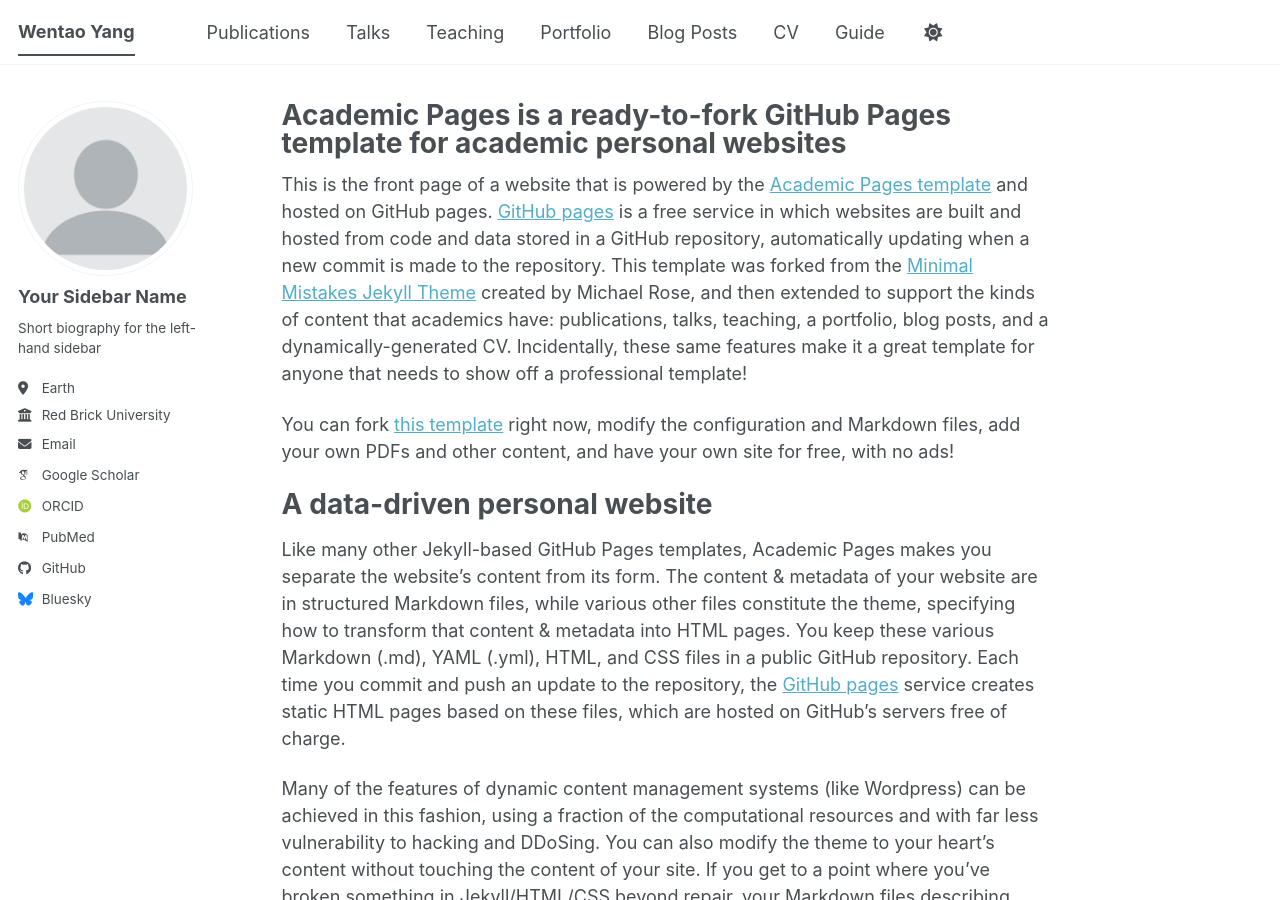
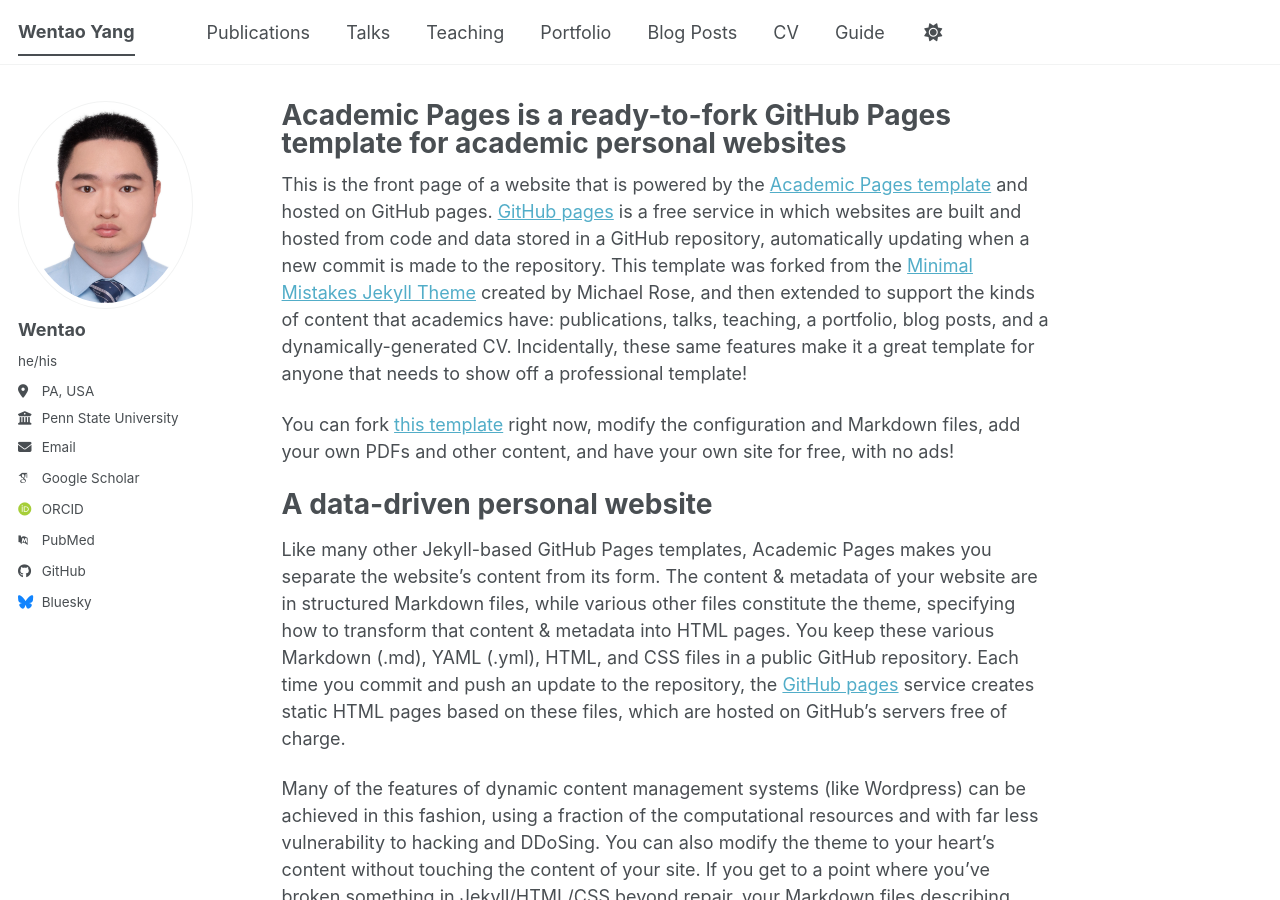
Before and after one commit to liliyawanttosleep/liliyawanttosleep.github.io, a Jekyll site: the page built from _pages/about.md, in a window 1280 px wide and 900 px high. Built offline with Jekyll 4.4.1, drawn with Linux system fonts in a browser that asks for light colours; some web fonts are replaced; a script bundle is joined from its source files by our own code; library files that are not in the unit come from our copies.

Commit message:
Update _config.yml

```diff
--- a/_config.yml
+++ b/_config.yml
@@ -12,7 +12,7 @@
 title                    : "Wentao Yang"
 title_separator          : "-"
 name                     : &name "Wentao Yang"
-description              : &description "Your Name's academic portfolio"   # Update this with a general description of your site, this is the default if not overridden by a page
+description              : &description "First year Statistics Phd Student at Penn State University"   # Update this with a general description of your site, this is the default if not overridden by a page
 url                      : https://liliyawanttosleep.github.io # The base hostname & protocol for your site e.g. "https://[your GitHub username].github.io",
                                                            # or if you already have some other page hosted on Github then use "https://[your GitHub username].github.io/[Your Repo Name]"
 baseurl                  : "" # the subpath of your site, e.g. "/blog"
@@ -23,14 +23,14 @@
 #               Additional customization can be done by editing /_includes/author-profile.html
 author:
   # Biographic information
-  avatar           : "profile.png"
-  name             : "Your Sidebar Name"
-  pronouns         : # example: "she/her"
-  bio              : "Short biography for the left-hand sidebar"
-  location         : "Earth"
-  employer         : "Red Brick University"
+  avatar           : "wentao_yang.png"
+  name             : "Wentao"
+  pronouns         : "he/his"
+  bio              :
+  location         : "PA, USA"
+  employer         : "Penn State University"
   uri              : # URL
-  email            : "none@example.org"
+  email            : "wvy5161@psu.edu"
 
   # Academic websites
   academia         : # URL
```
